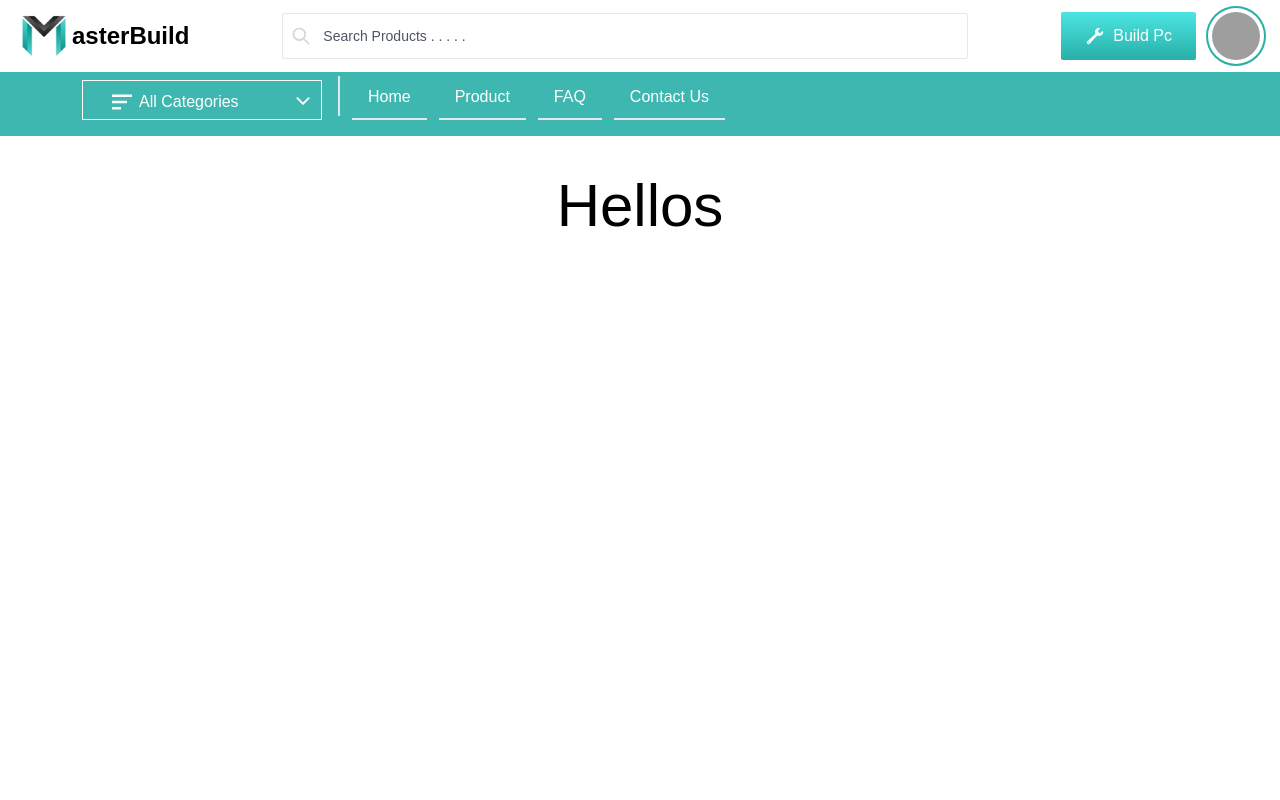
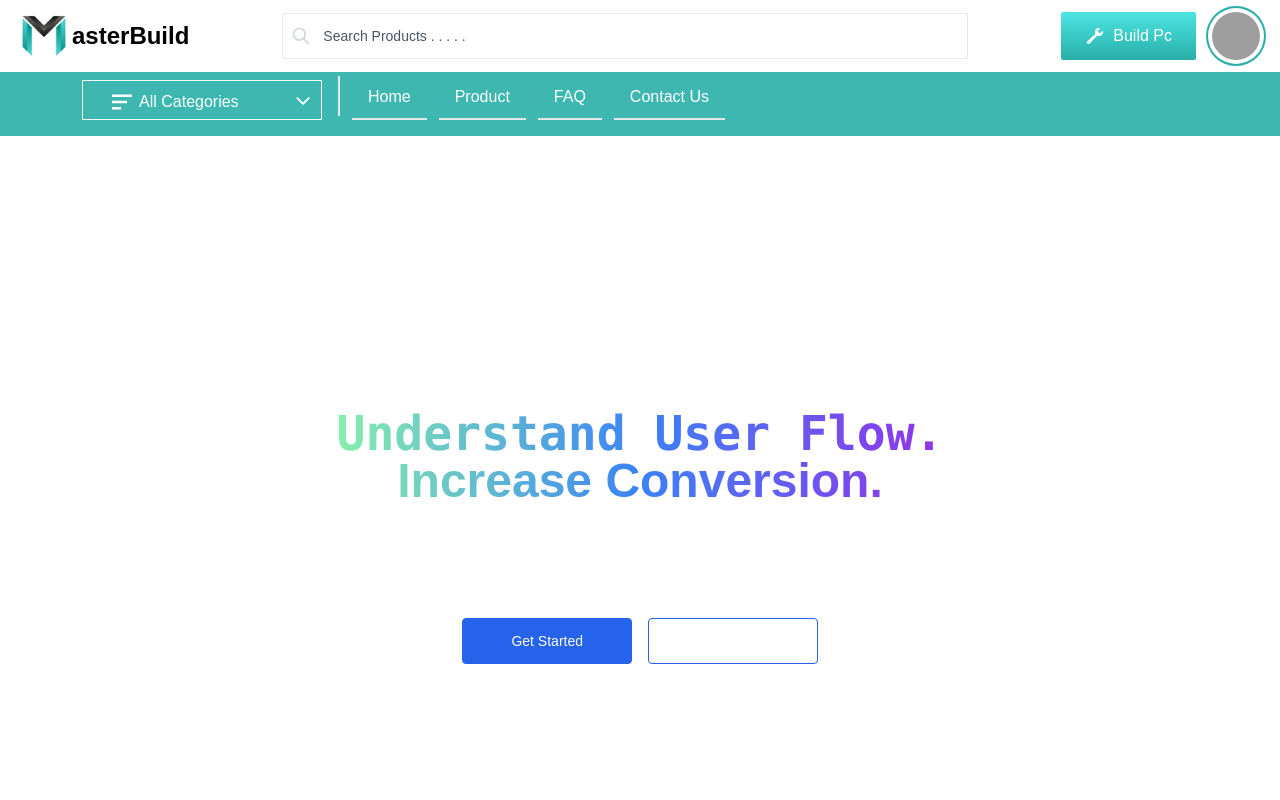
Before and after one commit to CrisTain333/pc-builder, a Next.js app: page / in a window 1280 px wide. Shown: the top 800 px of the page. Built offline with nearby package versions, Linux system fonts and the light colour scheme; grey boxes are pictures that could not be loaded.

Commit message:
simple hedaer created

```diff
--- /dev/null
+++ b/libs/components/Home/Banner/Banner.js
@@ -0,0 +1,45 @@
+import React from "react";
+
+const Banner = () => {
+  return (
+    <div>
+      <section class=" text-white  ">
+        <div class="mx-auto max-w-screen-xl px-4 py-32 lg:flex lg:h-screen lg:items-center">
+          <div class="mx-auto max-w-3xl text-center">
+            <h1 class="bg-gradient-to-r from-green-300 via-blue-500 to-purple-600 bg-clip-text text-3xl font-extrabold text-transparent sm:text-5xl font-mono">
+              Understand User Flow.
+              <span class="sm:block">
+                {" "}
+                Increase Conversion.{" "}
+              </span>
+            </h1>
+
+            <p class="mx-auto mt-4 max-w-xl sm:text-xl/relaxed ">
+              Lorem ipsum dolor sit amet consectetur,
+              adipisicing elit. Nesciunt illo tenetur fuga
+              ducimus numquam ea!
+            </p>
+
+            <div class="mt-8 flex flex-wrap justify-center gap-4">
+              <a
+                class="block w-full rounded border border-blue-600 bg-blue-600 px-12 py-3 text-sm font-medium text-white hover:bg-transparent hover:text-white focus:outline-none focus:ring active:text-opacity-75 sm:w-auto"
+                href="/get-started"
+              >
+                Get Started
+              </a>
+
+              <a
+                class="block w-full rounded border border-blue-600 px-12 py-3 text-sm font-medium text-white hover:bg-blue-600 focus:outline-none focus:ring active:bg-blue-500 sm:w-auto"
+                href="/about"
+              >
+                Learn More
+              </a>
+            </div>
+          </div>
+        </div>
+      </section>
+    </div>
+  );
+};
+
+export default Banner;
--- a/pages/index.js
+++ b/pages/index.js
@@ -1,5 +1,6 @@
 import RootLayout from "@/libs/Layout/RootLayout";
 import Footer from "@/libs/components/Footer/Footer";
+import Banner from "@/libs/components/Home/Banner/Banner";
 import Navbar from "@/libs/components/Navbar/Navbar";
 import Head from "next/head";
 import React from "react";
@@ -11,7 +12,8 @@
         <title>MasterBuild</title>
       </Head>
       <div className="text-center h-[100vh]">
-        <p className="text-6xl ">Hellos</p>
+        {/* Hero */}
+        <Banner />
       </div>
     </>
   );
--- a/styles/globals.css
+++ b/styles/globals.css
@@ -25,3 +25,19 @@
     border-radius: 3px;
     background-color: #28afa8;
 }
+
+@layer components {
+
+    /* blur */
+    .blur {
+        position: absolute;
+        width: 22rem;
+        height: 14rem;
+        border-radius: 50%;
+        background: #a6ddf0;
+        filter: blur(70px);
+    }
+
+
+
+}
```
Also changed, not shown: libs/Layout/RootLayout.js.
